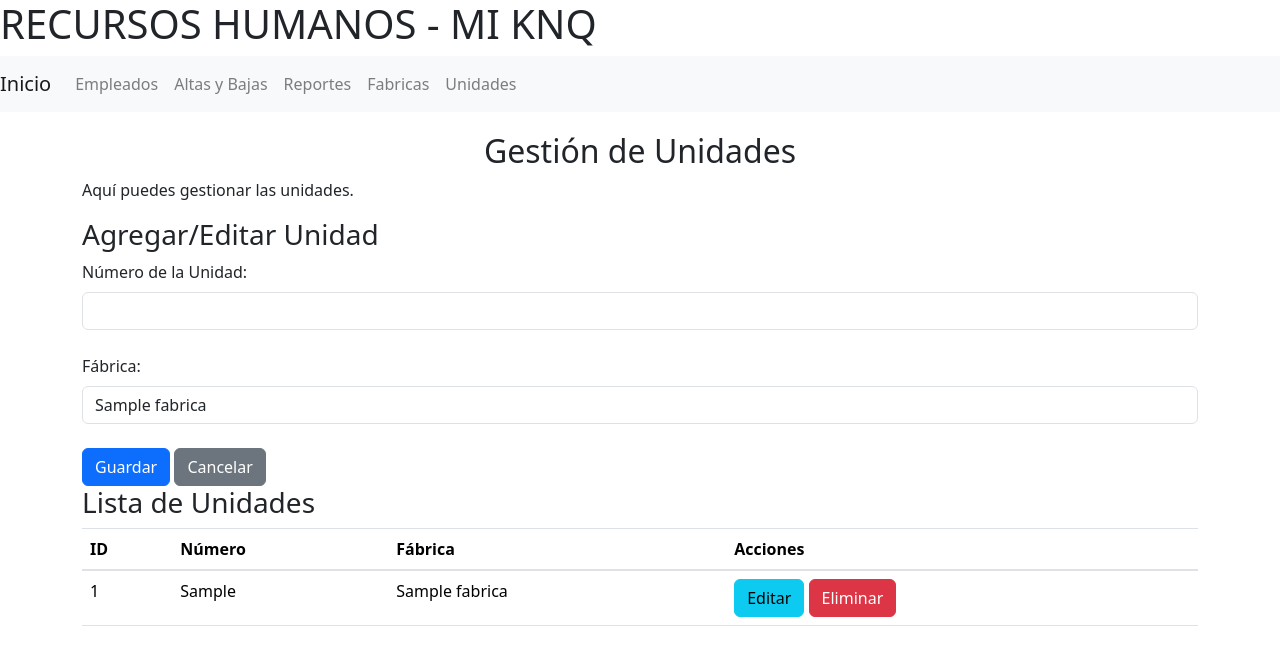
After one commit to cecidavi/MI-KNQ, a PHP site: page /gestionar_unidades.php in a window 1280 px wide. The commit adds this page. Shown: the top 665 px of the page. Run offline with PHP 8.4, Linux system fonts and the light colour scheme; the visitor is signed in with stand-in values (Sample User, id 1); tables that the repository leaves empty or names only in its code hold one stand-in row (values such as "Sample post"); some libraries are stand-ins or nearby versions.

Commit message:
2 nuevas pestañas una de fabricas y otra de unidades

```diff
--- /dev/null
+++ b/gestionar_unidades.php
@@ -0,0 +1,159 @@
+<?php
+session_start();
+
+// Verifica si el usuario está autenticado
+if (!isset($_SESSION['username'])) {
+    header("Location: login.html");
+    exit();
+}
+
+include('includes/header.php');
+include('conexion.php'); // Incluir la conexión a la base de datos
+
+// Variables para los mensajes de éxito o error
+$success_message = '';
+$error_message = '';
+
+// Manejo de formulario para agregar o editar unidad
+if ($_SERVER['REQUEST_METHOD'] == 'POST' && isset($_POST['unidad_action'])) {
+    $numero_unidad = $_POST['numero_unidad'];
+    $id_fabrica = $_POST['id_fabrica'];
+
+    if (isset($_POST['id_unidad']) && !empty($_POST['id_unidad'])) {
+        // Editar unidad
+        $id_unidad = $_POST['id_unidad'];
+        $sql_update = "UPDATE unidades SET numero_unidad = ?, id_fabrica = ? WHERE id_unidad = ?";
+        $stmt_update = $conn->prepare($sql_update);
+        $stmt_update->bind_param("sii", $numero_unidad, $id_fabrica, $id_unidad);
+
+        if ($stmt_update->execute()) {
+            $success_message = "Unidad actualizada correctamente.";
+        } else {
+            $error_message = "Error al actualizar la unidad: " . $conn->error;
+        }
+
+        $stmt_update->close();
+    } else {
+        // Agregar nueva unidad
+        $sql_insert = "INSERT INTO unidades (numero_unidad, id_fabrica) VALUES (?, ?)";
+        $stmt_insert = $conn->prepare($sql_insert);
+        $stmt_insert->bind_param("si", $numero_unidad, $id_fabrica);
+
+        if ($stmt_insert->execute()) {
+            $success_message = "Unidad agregada correctamente.";
+        } else {
+            $error_message = "Error al agregar la unidad: " . $conn->error;
+        }
+
+        $stmt_insert->close();
+    }
+}
+
+// Manejo de eliminación de unidad
+if (isset($_GET['delete_id'])) {
+    $id_unidad = $_GET['delete_id'];
+    $sql_delete = "DELETE FROM unidades WHERE id_unidad = ?";
+    $stmt_delete = $conn->prepare($sql_delete);
+    $stmt_delete->bind_param("i", $id_unidad);
+
+    if ($stmt_delete->execute()) {
+        $success_message = "Unidad eliminada correctamente.";
+    } else {
+        $error_message = "Error al eliminar la unidad: " . $conn->error;
+    }
+
+    $stmt_delete->close();
+}
+
+// Consulta para obtener los datos de las unidades
+$sql = "SELECT u.id_unidad, u.numero_unidad, f.nombre_fabrica
+        FROM unidades u
+        LEFT JOIN fabricas f ON u.id_fabrica = f.id_fabrica";
+$result = $conn->query($sql);
+
+// Consulta para obtener todas las fábricas (para el formulario de asignación)
+$sql_all_fabricas = "SELECT id_fabrica, nombre_fabrica FROM fabricas";
+$result_all_fabricas = $conn->query($sql_all_fabricas);
+
+$conn->close();
+?>
+
+<!DOCTYPE html>
+<html lang="es">
+<head>
+    <meta charset="UTF-8">
+    <meta name="viewport" content="width=device-width, initial-scale=1.0">
+    <title>Gestión de Unidades - MI KNQ</title>
+    <link rel="stylesheet" href="path/to/bootstrap.min.css"> <!-- Asegúrate de que esta ruta es correcta -->
+    <link rel="stylesheet" href="path/to/Unidades.css"> <!-- Asegúrate de que esta ruta es correcta -->
+</head>
+<body>
+    <div class="container">
+        <h2>Gestión de Unidades</h2>
+        <p>Aquí puedes gestionar las unidades.</p>
+
+        <?php
+        if (!empty($success_message)) {
+            echo "<div class='alert alert-success'>$success_message</div>";
+        }
+        if (!empty($error_message)) {
+            echo "<div class='alert alert-danger'>$error_message</div>";
+        }
+        ?>
+
+        <h3>Agregar/Editar Unidad</h3>
+        <form action="gestionar_unidades.php" method="post">
+            <input type="hidden" name="id_unidad" id="id_unidad">
+            <input type="hidden" name="unidad_action" value="manage_unidad">
+            <label>Número de la Unidad:</label>
+            <input type="text" name="numero_unidad" id="numero_unidad" required class="form-control"><br>
+            <label>Fábrica:</label>
+            <select name="id_fabrica" id="id_fabrica" class="form-control" required>
+                <?php
+                if ($result_all_fabricas->num_rows > 0) {
+                    while ($row_fabrica = $result_all_fabricas->fetch_assoc()) {
+                        echo "<option value='" . $row_fabrica["id_fabrica"] . "'>" . $row_fabrica["nombre_fabrica"] . "</option>";
+                    }
+                }
+                ?>
+            </select><br>
+            <input type="submit" value="Guardar" class="btn btn-primary">
+            <input type="reset" value="Cancelar" class="btn btn-secondary">
+        </form>
+
+        <h3>Lista de Unidades</h3>
+        <?php
+        if ($result->num_rows > 0) {
+            echo "<table class='table'>";
+            echo "<thead><tr><th>ID</th><th>Número</th><th>Fábrica</th><th>Acciones</th></tr></thead>";
+            echo "<tbody>";
+
+            // Salida de datos de cada fila
+            while ($row = $result->fetch_assoc()) {
+                echo "<tr>";
+                echo "<td>" . $row["id_unidad"] . "</td>";
+                echo "<td>" . $row["numero_unidad"] . "</td>";
+                echo "<td>" . $row["nombre_fabrica"] . "</td>";
+                echo "<td>
+                        <button class='btn btn-info' onclick='editarUnidad(" . $row["id_unidad"] . ", \"" . $row["numero_unidad"] . "\", " . ($row["id_fabrica"] ?? 'null') . ")'>Editar</button>
+                        <a href='gestionar_unidades.php?delete_id=" . $row["id_unidad"] . "' class='btn btn-danger' onclick='return confirm(\"¿Estás seguro de que deseas eliminar esta unidad?\")'>Eliminar</a>
+                      </td>";
+                echo "</tr>";
+            }
+
+            echo "</tbody></table>";
+        } else {
+            echo "<p>No se encontraron unidades.</p>";
+        }
+        ?>
+    </div>
+    <script src="path/to/bootstrap.bundle.min.js"></script> <!-- Asegúrate de que esta ruta es correcta -->
+    <script>
+        function editarUnidad(id, numero, fabricaId) {
+            document.getElementById('id_unidad').value = id;
+            document.getElementById('numero_unidad').value = numero;
+            document.getElementById('id_fabrica').value = fabricaId;
+        }
+    </script>
+</body>
+</html>
--- a/includes/header.php
+++ b/includes/header.php
@@ -27,6 +27,12 @@
             <li class="nav-item">
                 <a class="nav-link" href="reportes.php">Reportes</a>
             </li>
+            <li class="nav-item">
+                <a class="nav-link" href="gestionar_fabricas.php">Fabricas</a>
+            </li>
+            <li class="nav-item">
+                <a class="nav-link" href="gestionar_unidades.php">Unidades</a>
+            </li>
         </ul>
     </div>
 </nav>
```
Also changed, not shown: gestionar_fabricas.php (added, +144 -0 lines).
